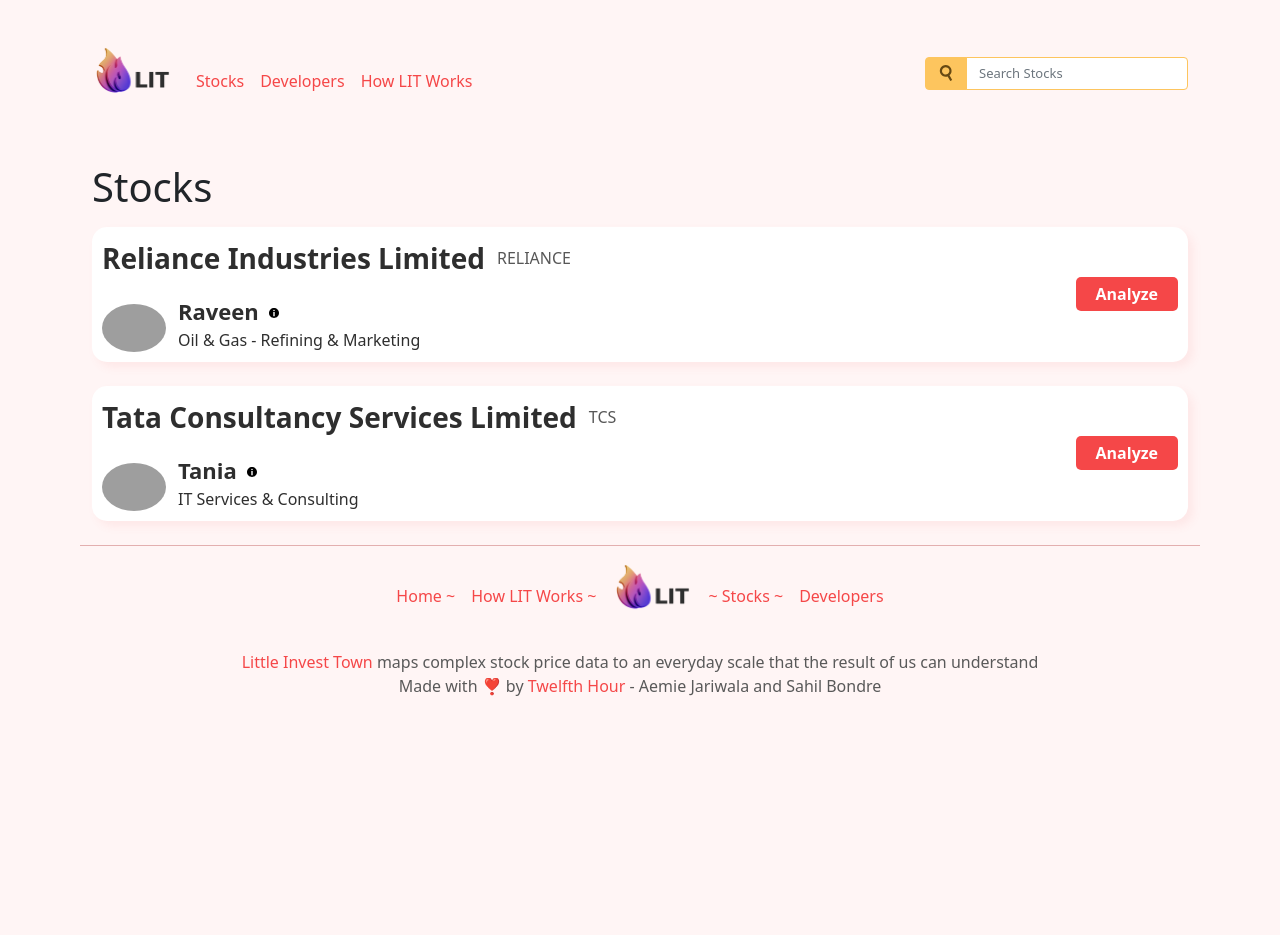
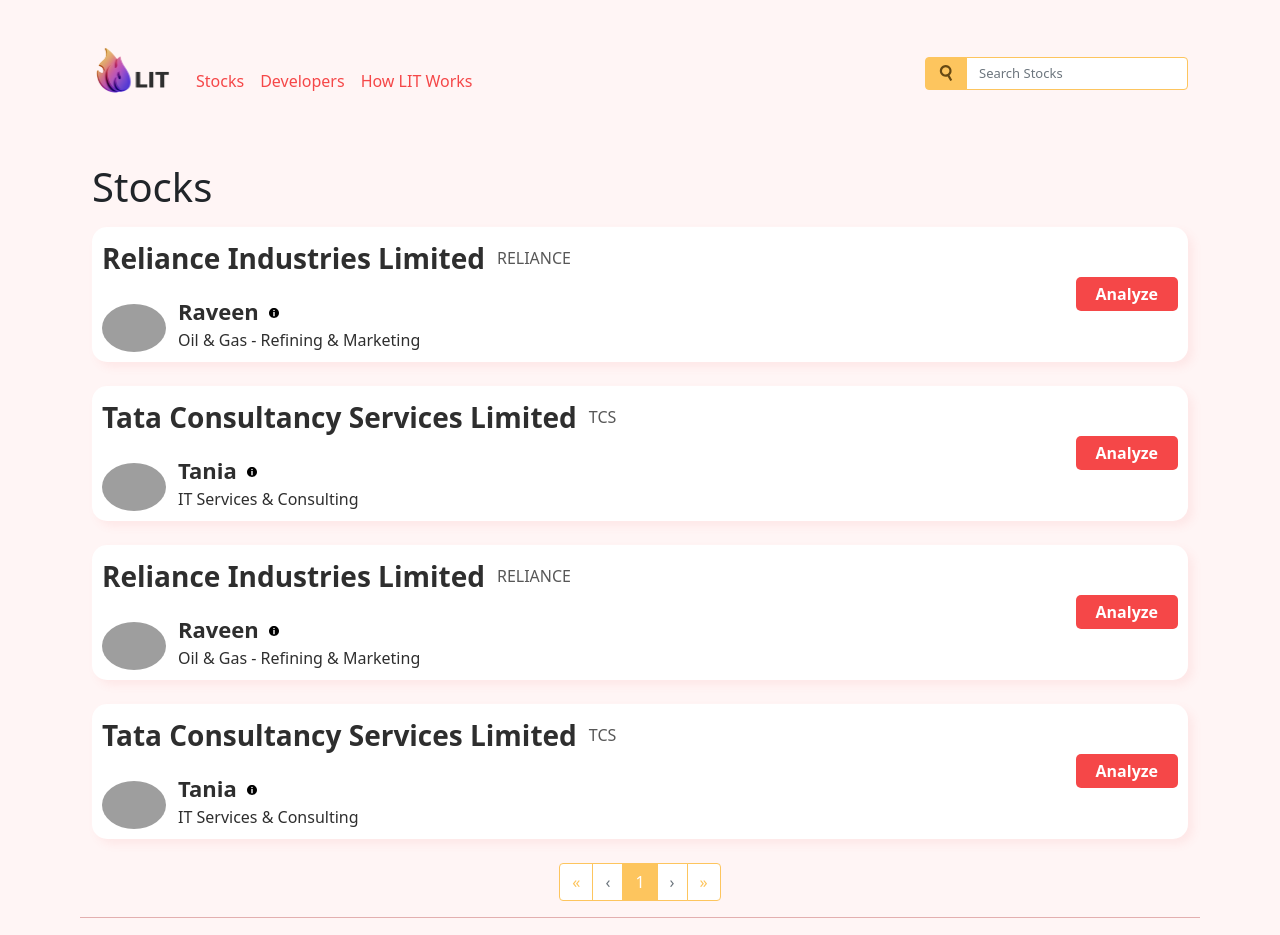
Before and after one commit to Twelfth-Hour/lit-little-invest-town, a Next.js app in the folder client/: page /stocks in a window 1280 px wide. Shown: the top 935 px of the page. Before the commit the page ends 800 px from the top, so only its background shows below. Built offline with nearby package versions, Linux system fonts and the light colour scheme; grey boxes are pictures that could not be loaded.

Commit message:
add pagination design

```diff
--- /dev/null
+++ b/client/Components/Company.js
@@ -0,0 +1,44 @@
+import styles from "../styles/Stock.module.css";
+import { Button } from "react-bootstrap";
+import ReactTooltip from "react-tooltip";
+
+const Company = ({ item }) => {
+    return (
+        <>
+            <div className={styles.main} key={item.symbol}>
+                <div>
+                    <div className={styles.sec_text}>
+                        <p className={styles.company_name}>{item.name}</p>
+                        <p className={styles.company_sym}>{item.symbol}</p>
+                    </div>
+                    <div className={styles.avatar_sec}>
+                        <img src={item.avatar} className={styles.img} />
+                        <div className={styles.avatar_subsec}>
+                            <div className={styles.info_sec}>
+                                <p className={styles.profile}>{item.profile} </p>&nbsp;
+                        <button data-tip data-for={`infoCompany-${item.symbol}`}>
+                                    <img src="/info.svg" />
+                                </button>
+                                <ReactTooltip
+                                    id={`infoCompany-${item.symbol}`}
+                                    type="info"
+                                    effect="solid"
+                                >
+                                    <span>{item.profile} represents the company {item.name}. <br />
+                            Click on analyze to know more 📈</span>
+                                </ReactTooltip>
+                            </div>
+
+                            <p>{item.sub_sector}</p>
+                        </div>
+                    </div>
+                </div>
+                <div>
+                    <Button className={styles.btn}>Analyze</Button>
+                </div>
+            </div>
+        </>
+    );
+}
+
+export default Company;
--- a/client/package.json
+++ b/client/package.json
@@ -13,7 +13,7 @@
     "react": "17.0.2",
     "react-bootstrap": "^2.1.0",
     "react-dom": "17.0.2",
-    "reactjs-popup": "^2.0.5"
+    "react-tooltip": "^4.2.21"
   },
   "devDependencies": {
     "eslint": "8.6.0",
--- a/client/pages/stocks.js
+++ b/client/pages/stocks.js
@@ -1,12 +1,15 @@
 import Head from "next/head";
+import { Col, Pagination } from "react-bootstrap";
+import { useState } from "react";
+import Company from "../Components/Company.js";
 import styles from "../styles/Stock.module.css";
-import { Col, Button } from "react-bootstrap";
-import { useState } from "react";
 
-const Stock = ({ stocks }) => {
+const Stock = ({ total, stocks }) => {
     const initialState = stocks;
+    const totalPages = Math.ceil(total / 4);
     /* eslint-disable no-unused-vars */
     const [lst, setList] = useState(initialState);
+    const [page, setPage] = useState(1);
 
     /* eslint-enable no-unused-vars */
     return (
@@ -19,35 +22,42 @@
             <Col>
                 <h1 style={{ marginBottom: "1rem" }}>Stocks</h1>
                 {lst.map((item) => {
-          return (
-            <>
-              <div className={styles.main}>
-                <div>
-                  <div className={styles.sec_text}>
-                    <p className={styles.company_name}>{item.name}</p>
-                    <p className={styles.company_sym}>{item.symbol}</p>
-                  </div>
-                  <div className={styles.avatar_sec}>
-                    <img src={item.avatar} className={styles.img} />
-                    <div className={styles.avatar_subsec}>
-                      <div className={styles.info_sec}>
-                        <p className={styles.profile}>{item.profile} </p>&nbsp;
-                        <button>
-                          <img src="/info.svg" />
-                        </button>
-                      </div>
+                    return <Company item={item} />;
+                })}
+            <Pagination>
+                <Pagination.First
+                onClick={(e) => {
+                    e.preventDefault();
+                    setPage(1);
+                    // create api to get first page information
+                }}
+                />
+                <Pagination.Prev
+                disabled={page === 1}
+                onClick={(e) => {
+                    e.preventDefault();
+                    setPage(page - 1);
+                    // create api to get next page information
+                }}
+                />
+                <Pagination.Item className={styles.currPage}>{page}</Pagination.Item>
+                <Pagination.Next
+                disabled={page === totalPages }
+                onClick={(e) => {
+                    e.preventDefault();
+                    setPage(page + 1);
+                    // create api to get next page information
+                }}
 
-                      <p>{item.sub_sector}</p>
-                    </div>
-                  </div>
-                </div>
-                <div>
-                  <Button className={styles.btn}>Analyze</Button>
-                </div>
-              </div>
-            </>
-          );
-        })}
+                />
+                <Pagination.Last
+                onClick={(e) => {
+                    e.preventDefault();
+                    setPage(totalPages);
+                    // create api to get last page information
+                }}
+                />
+            </Pagination>
             </Col>
         </>
     );
@@ -57,7 +67,26 @@
 
 export const getServerSideProps = () => {
     // let cursor = 4;
+    let total = 4;
     let stocks = [
+        {
+            name: "Reliance Industries Limited",
+            symbol: "RELIANCE",
+            profile: "Raveen",
+            avatar:
+                "https://media-exp1.licdn.com/dms/image/C4D03AQGuSVxEgwSDaA/profile-displayphoto-shrink_800_800/0/1616911585841?e=1646870400&v=beta&t=cxUKCI7jqSaOEak9BegiCn7MivEturemGIGAPKv2JTI",
+            sector: "Energy",
+            sub_sector: "Oil & Gas - Refining & Marketing",
+        },
+        {
+            name: "Tata Consultancy Services Limited",
+            symbol: "TCS",
+            profile: "Tania",
+            avatar:
+                "https://media-exp1.licdn.com/dms/image/C4D03AQFiI0cCzdX-Qw/profile-displayphoto-shrink_800_800/0/1597827671191?e=1646870400&v=beta&t=ZQ9xOcOI5yA_22mDLOeMq_UBdl2KKxK0atR2H7RddkM",
+            sector: "Information Technology",
+            sub_sector: "IT Services & Consulting",
+        },
         {
             name: "Reliance Industries Limited",
             symbol: "RELIANCE",
@@ -80,6 +109,7 @@
 
     return {
         props: {
+            total,
             stocks,
         },
     };
--- a/client/styles/Stock.module.css
+++ b/client/styles/Stock.module.css
@@ -61,11 +61,19 @@
   font-weight: 600;
 }
 
-.btn {
+.btn,
+.btn:hover,
+.btn:focus,
+.btn:active {
   padding: 5px 20px;
   border-radius: 5px;
-  background: #f54748;
-  border: none;
-  color: #fff;
+  background: #f54748 !important;
+  border: none !important;
+  color: #fff !important;
   font-weight: 600;
 }
+
+.currPage a {
+    background-color: #fdc55e !important;
+    color: #fff !important;
+}
--- a/client/styles/globals.css
+++ b/client/styles/globals.css
@@ -20,7 +20,8 @@
   font-size: 13px !important;
 }
 
-input {
+input,
+button {
   outline: 0 !important;
   transition: none !important;
 }
@@ -31,6 +32,25 @@
   box-shadow: none !important;
 }
 
+button:hover,
+button:focus,
+button:active {
+  box-shadow: none !important;
+}
+
 p {
   margin-bottom: 0 !important;
 }
+
+.pagination {
+  justify-content: center;
+}
+
+.page-link {
+  color: #fdc55e !important;
+  border-color: #fdc55e !important;
+}
+
+.page-item.disabled .page-link {
+  color: #6c757d !important;
+}
```
Also changed, not shown: 1 other file (tests, documents, lock files or other folders). Lines whose indentation alone changed are shown as unchanged.
